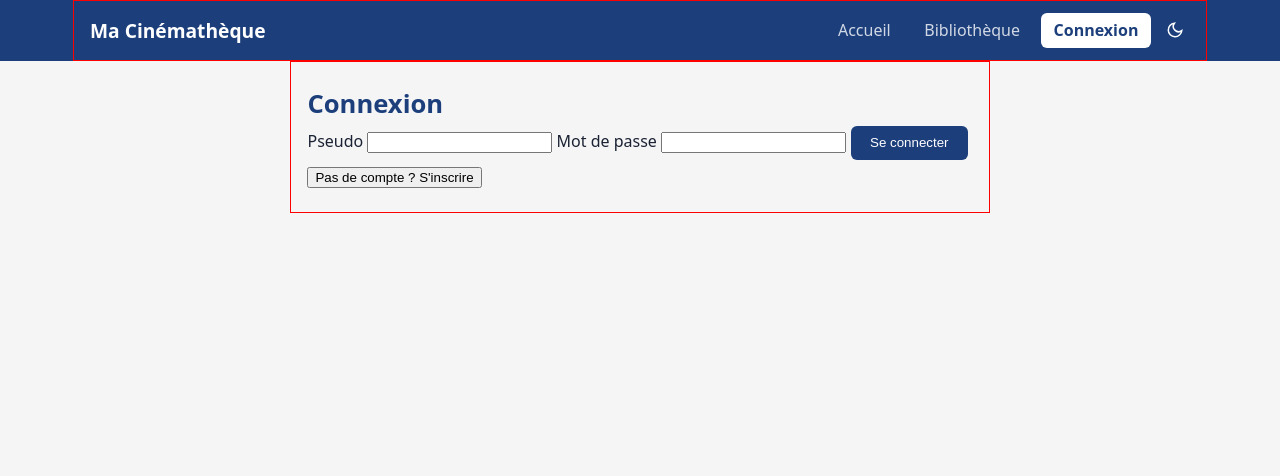
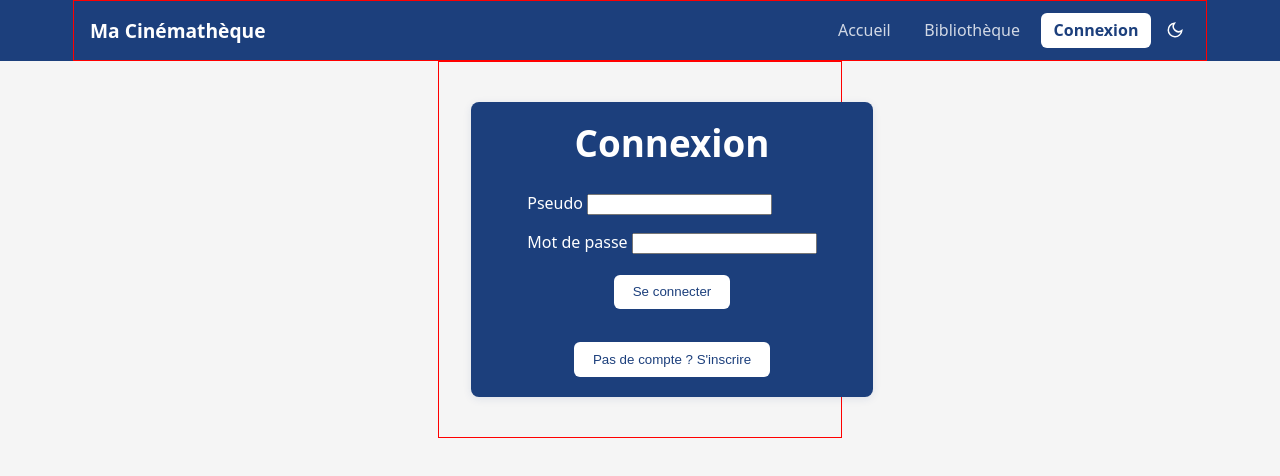
Before and after one commit to EneFixx/Interface_Project-main, a Vue app: page / in a window 1280 px wide. Shown: the top 476 px of the page. Built offline with nearby package versions, Linux system fonts and the light colour scheme.

Commit message:
css login page

```diff
--- a/src/views/LoginView.vue
+++ b/src/views/LoginView.vue
@@ -32,7 +32,8 @@ function toggleMode() {
 </script>
 
 <template>
-    <section class="container" id="auth">
+    <section class="container">
+        <article id="auth">
             <h1>{{ mode === 'login' ? 'Connexion' : 'Inscription' }}</h1>
 
             <form @submit.prevent="handleSubmit">
@@ -52,10 +53,50 @@ function toggleMode() {
                 </button>
             </form>
 
-        <button type="button" class="link" @click="toggleMode">
+            <button type="button" class="btn" @click="toggleMode">
                 {{ mode === 'login' ? "Pas de compte ? S'inscrire" : 'Déjà un compte ? Se connecter' }}
             </button>
+        </article>
     </section>
 </template>
 
-<style scoped></style>
+<style scoped>
+#auth {
+    padding: 1rem;
+    margin: 1rem;
+    background: var(--accent);
+    border-radius: 8px;
+    box-shadow: var(--shadow);
+    color: var(--surface);
+    display: flex;
+    flex-direction: column;
+    align-items: center;
+    width: 100%;
+    gap: 1rem;
+}
+
+#auth h1 {
+    color: var(--surface);
+    font-size: 2.3rem;
+}
+
+#auth form {
+    display: flex;
+    flex-direction: column;
+    gap: 1rem;
+    margin: .5rem;
+    justify-content: center;
+    align-items: left;
+}
+
+#auth input:focus {
+    outline: none;
+}
+
+#auth button {
+    align-self: center;
+    background-color: var(--surface);
+    color: var(--accent);
+}
+
+</style>
```
Lines whose indentation alone changed are shown as unchanged.
